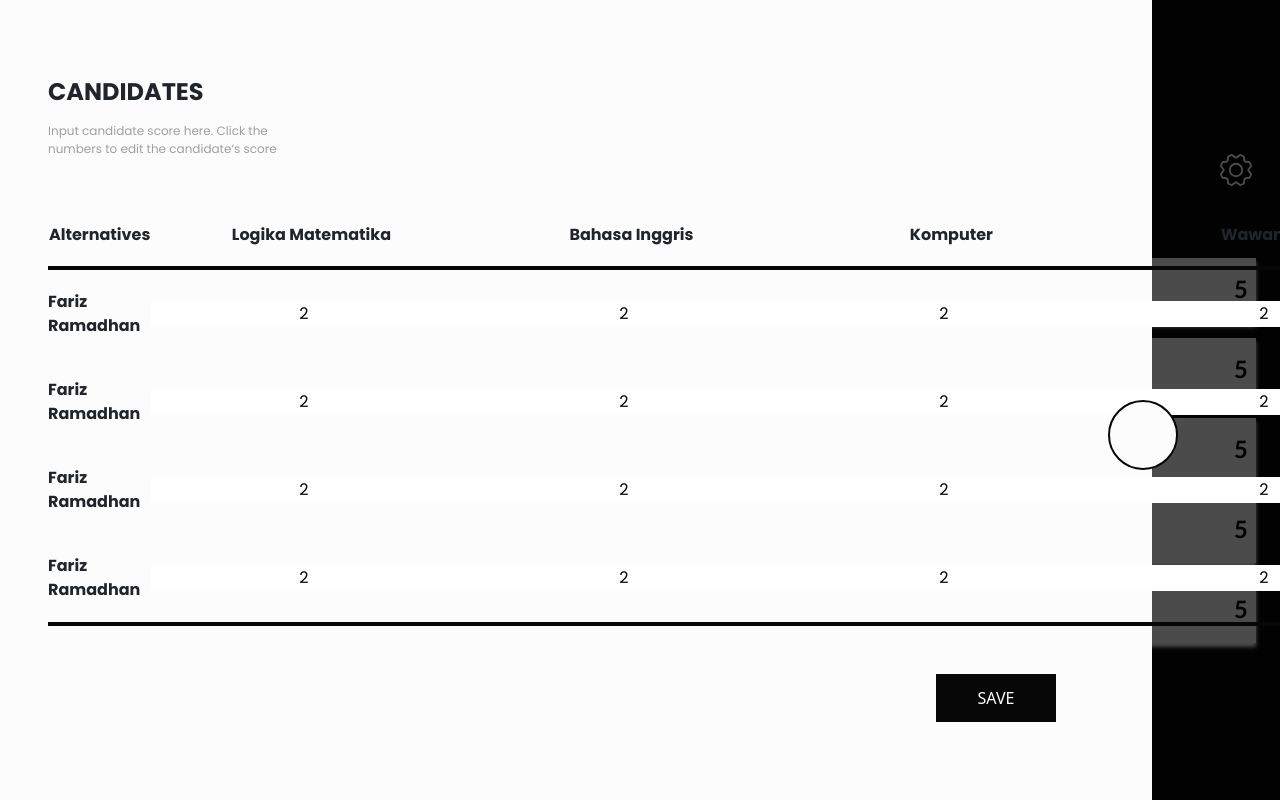
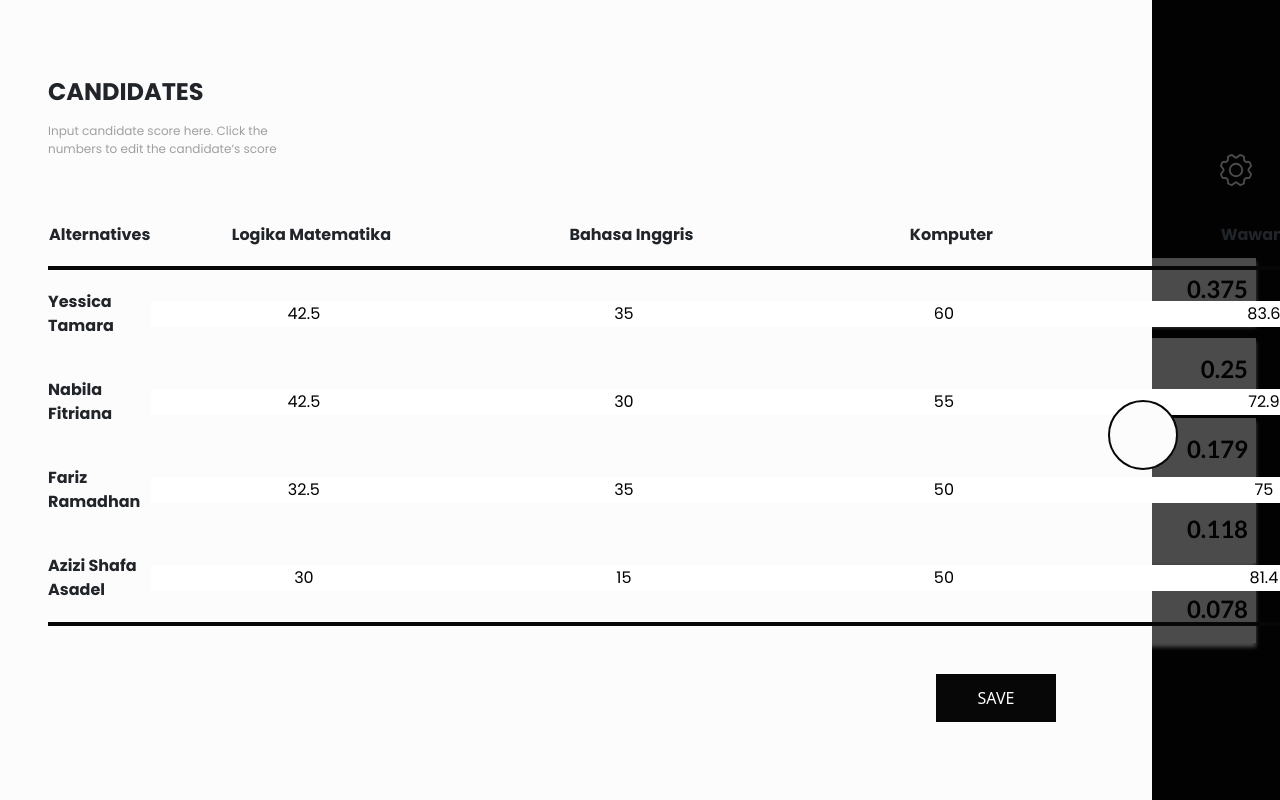
Before and after one commit to imfariz/imfariz.github.io, a Vue app: page / in a window 1280 px wide. Both pictures are taken after a click on the button "CANDIDATES". Built offline with nearby package versions, Linux system fonts and the light colour scheme; some icons are missing.

Commit message:
Make Animation on UI

```diff
--- a/src/App.vue
+++ b/src/App.vue
@@ -17,10 +17,10 @@
                 <h2>Candidates has been ranked by their subject score. <br>The scores that accumulated with AHP method then being ranked with SAW method. </h2>
             </div>
             <div class="lists d-flex flex-column justify-content-around mt-4">
-                <div class="list d-flex align-items-end" v-for="(alt,index) in alternative" :key="alt">
+                <div class="list d-flex align-items-end" v-for="(alt,index) in result.alt" :key="alt">
                     <p class="rank ms-2" v-text="index +1"></p>
                     <p class="name ms-2" v-text="alt.nama"></p>
-                    <p class="score me-2" v-text="alt.value"></p>
+                    <p class="score me-2" v-text="Number((alt.value).toFixed(3))"></p>
                 </div>
             </div>
             </div>
@@ -33,19 +33,25 @@
                 <h2>Criteria that given by user will be accumulating with <br> AHP method to find the most potential criteria </h2>
             </div>
             <div class="lists d-flex flex-column justify-content-around mt-4">
-                <div class="list d-flex align-items-end" v-for="(crt, index) in kriteria" :key="crt">
+                <div class="list d-flex align-items-end" v-for="(crt, index) in result.crt" :key="crt">
                     <p class="rank ms-2" v-text="index+1"></p>
                     <p class="name ms-2" v-text="crt.nama"></p>
-                    <p class="score me-2" v-text="crt.eigen"></p>
+                    <p class="score me-2" v-text="Number((crt.bobotPrioritas).toFixed(3))"></p>
                 </div>
             </div>
             </div>
         </div>
 
         <!-- Modal -->
-        <modal-candidate @switch="fillCriteria($event)" @checked="showingCrt" :crt="kriteria" v-if="closed==true"/>
-        <modal-criteria @checked="showingCr" v-if="closeCrt==true" />
-        <modal-alternative @checked="showingCdt" v-if="closeCdt==true" />
+        <modal-candidate @switch="fillCriteria($event)" @checked="showingCrt" :crt="kriteria" v-if="closed==true" :prioValue="priorityValue" />
+
+        <transition name="MC">
+            <modal-criteria name="fade" @checked="showingCr" :bobot="kriteria" v-if="closeCrt==true" />
+        </transition>
+
+        <transition name="MA">
+            <modal-alternative @switch="fillAlternative($event)" @checked="showingCdt" :alt="alternative" v-if="closeCdt==true" />
+        </transition>
     </div>
 </template>
 
@@ -64,13 +70,14 @@ export default {
     ModalCriteria,
     ModalAlternative
   },
-  created() {
-    this.ahp()
-    // Ranking
-    this.kriteria.sort((a,b) => parseFloat(b.eigen) - parseFloat(a.eigen))
+  mounted() {
+    this.finishing()
   },
   data() {
       return {
+        //Watch Properties
+        priorityValue: [11,10,11,11,11,10,11,10,11,10],
+
         //   Modal Variables
         closed: false,
         closeCdt: false,
@@ -80,45 +87,45 @@ export default {
         alternative: [
             {
                 nama: "Fariz Ramadhan",
-                logma: 70,
-                english: 85,
-                computer: 80,
-                interview: 70,
-                general: 87,
+                logma: 32.5,
+                english: 35,
+                computer: 50,
+                interview: 75,
+                general: 35,
                 value: 1
             },
             {
                 nama: "Nabila Fitriana",
-                logma: 70,
-                english: 85,
-                computer: 80,
-                interview: 70,
-                general: 87,
+                logma: 42.5,
+                english: 30,
+                computer: 55,
+                interview: 72.9,
+                general: 60,
                 value: 1
             },
             {
                 nama: "Yessica Tamara",
-                logma: 70,
-                english: 85,
-                computer: 80,
-                interview: 70,
-                general: 87,
+                logma: 42.5,
+                english: 35,
+                computer: 60,
+                interview: 83.6,
+                general: 40,
                 value: 1
             },
             {
                 nama: "Azizi Shafa Asadel",
-                logma: 70,
-                english: 85,
-                computer: 80,
-                interview: 70,
-                general: 87,
+                logma: 30,
+                english: 15,
+                computer: 50,
+                interview: 81.4,
+                general: 45,
                 value: 1
             },
         ],
         kriteria: [
             {
                 nama: "Logika Matematika",
-                bobot: [1,1,1,1,1],
+                bobot: [1, 3, 2, 3, 3],
                 normal: [1,1,1,1,1],
                 bobotPrioritas: 0,
                 normalEigen: [],
@@ -127,7 +134,7 @@ export default {
             },
             {
                 nama: "Bahasa Inggris",
-                bobot: [1,1,1,1,1],
+                bobot: [0.333, 1, 3, 2, 3],
                 normal: [1,1,1,1,1],
                 bobotPrioritas: 0,
                 normalEigen: [],
@@ -136,7 +143,7 @@ export default {
             },
             {
                 nama: "Komputer",
-                bobot: [1,1,1,1,1],
+                bobot: [0.5, 0.333, 1, 2, 3],
                 normal: [1,1,1,1,1],
                 bobotPrioritas: 0,
                 normalEigen: [],
@@ -145,7 +152,7 @@ export default {
             },
             {
                 nama: "Wawancara",
-                bobot: [1,1,1,1,1],
+                bobot: [0.333, 0.5, 0.5, 1, 2],
                 normal: [1,1,1,1,1],
                 bobotPrioritas: 0,
                 normalEigen: [],
@@ -154,7 +161,7 @@ export default {
             },
             {
                 nama: "Pengetahuan Umum",
-                bobot: [1,1,1,1,1],
+                bobot: [0.333, 0.333, 0.333, 0.5, 1],
                 normal: [1,1,1,1,1],
                 bobotPrioritas: 0,
                 normalEigen: [],
@@ -162,13 +169,31 @@ export default {
                 eigen: 0
             }
         ],
-        totalKriteria: [1,1,1,1,1]
+
+        // Utility
+        totalKriteria: [1,1,1,1,1],
+        criteria1: [1,1,1,1],
+        criteria2: [1,1,1,1],
+        criteria3: [1,1,1,1],
+        criteria4: [1,1,1,1],
+        criteria5: [1,1,1,1],
+
+        //Ranked
+        result: {
+            alt: [],
+            crt: []
+        }
     }
 },
 watch: {
     closed: function(val) {
         if(val == false) {
-              this.ahp()
+            this.finishing()
+        }
+    },
+    closeCdt: function(val) {
+        if(val == false) {
+            this.finishing()
         }
     }
 },
@@ -195,8 +220,11 @@ export default {
         }
     },
     fillCriteria: function(value) {
-         this.kriteria = value
-         console.log(this.kriteria)
+        this.kriteria = value.kriteria
+        this.priorityValue = value.priority
+    },
+    fillAlternative: function(value) {
+        this.alternative = value
     },
 
     //  Algoritma
@@ -239,8 +267,37 @@ export default {
     }
 
     // Ranking
-    this.kriteria.sort((a,b) => parseFloat(b.eigen) - parseFloat(a.eigen))
+    // this.kriteria.sort((a,b) => parseFloat(b.eigen) - parseFloat(a.eigen))
     },
+    saw: function() {
+        //Normalisasi Nilai Umum pada Metode SAW
+        for(let h=0; h<this.alternative.length;h++) {
+            this.criteria1[h] = (this.alternative[h].logma>29)?0.5:this.alternative[h].logma
+            this.criteria2[h] = (this.alternative[h].english<30)?0.25:0.5
+            this.criteria3[h] = (this.alternative[h].computer>50)?0.75:0.5
+            this.criteria4[h] = (this.alternative[h].interview>80)?1.0:0.75
+            this.criteria5[h] = (this.alternative[h].general>50)?0.75:0.5
+        }
+
+        for(let h=0; h<this.alternative.length;h++) {
+            this.alternative[h].value = (this.criteria1[h]*this.kriteria[0].bobotPrioritas) +
+                (this.criteria2[h]*this.kriteria[1].bobotPrioritas) +
+                (this.criteria3[h]*this.kriteria[2].bobotPrioritas) +
+                (this.criteria4[h]*this.kriteria[3].bobotPrioritas) +
+                (this.criteria5[h]*this.kriteria[4].bobotPrioritas)
+        }
+
+        //Ranking
+        // this.alternative.sort((a,b) => parseFloat(b.value) - parseFloat(a.value))
+    },
+    finishing: function() {
+        this.ahp()
+        this.saw()
+
+        //Ranking
+        this.result.crt = this.kriteria.sort((a,b) => parseFloat(b.bobotPrioritas) - parseFloat(a.bobotPrioritas))
+        this.result.alt = this.alternative.sort((a,b) => parseFloat(b.value) - parseFloat(a.value))
+    }
 }
 }
 </script>
@@ -293,7 +350,7 @@ button.cta-secondary:hover {
     top: 0;
     width: 100%;
     height: 100%;
-    overflow: auto;
+    overflow: hidden;
     background-color: rgba(0,0,0,0.7);
 }
 
@@ -304,7 +361,7 @@ button.cta-secondary:hover {
     top: 0;
     width: 100%;
     height: 100%;
-    overflow: auto;
+    overflow: hidden;
     background-color: rgba(255, 255, 255, 0.7);
 }
 
@@ -590,6 +647,35 @@ button.cta-secondary:hover {
 }
 
 /* Animation */
+
+/* Entering Page */
+.MC-enter-active {
+    animation: fadedMC 500ms ease;
+}
+
+.MA-enter-active {
+    animation: fadedMA 500ms ease;
+}
+
+/* Leaving Page */
+.MC-leave-active {
+    animation: fadedMC 500ms ease reverse;
+}
+
+.MA-leave-active {
+    animation: fadedMA 500ms ease reverse;
+}
+
+@keyframes fadedMC {
+    from {transform: translateX(100%);}
+    to {transform: translateX(0);}
+}
+
+@keyframes fadedMA {
+    from {transform: translateX(-100%);}
+    to {transform: translateX(0);}
+}
+
 @keyframes spin {
     from {
         transform: rotate(0deg);
--- a/src/components/ModalAlternative.vue
+++ b/src/components/ModalAlternative.vue
@@ -16,43 +16,19 @@
                             <th>Pengetahuan Umum</th>
                         </thead>
                         <tbody>
-                            <tr>
-                                <td class="text-start">Fariz Ramadhan</td>
-                                <td><input type="number" style="text-align: center" value="2"></td>
-                                <td><input type="number" style="text-align: center" value="2"></td>
-                                <td><input type="number" style="text-align: center" value="2"></td>
-                                <td><input type="number" style="text-align: center" value="2"></td>
-                                <td><input type="number" style="text-align: center" value="2"></td>
-                            </tr>
-                            <tr>
-                                <td class="text-start">Fariz Ramadhan</td>
-                                <td><input type="number" style="text-align: center" value="2"></td>
-                                <td><input type="number" style="text-align: center" value="2"></td>
-                                <td><input type="number" style="text-align: center" value="2"></td>
-                                <td><input type="number" style="text-align: center" value="2"></td>
-                                <td><input type="number" style="text-align: center" value="2"></td>
-                            </tr>
-                            <tr>
-                                <td class="text-start">Fariz Ramadhan</td>
-                                <td><input type="number" style="text-align: center" value="2"></td>
-                                <td><input type="number" style="text-align: center" value="2"></td>
-                                <td><input type="number" style="text-align: center" value="2"></td>
-                                <td><input type="number" style="text-align: center" value="2"></td>
-                                <td><input type="number" style="text-align: center" value="2"></td>
-                            </tr>
-                            <tr>
-                                <td class="text-start">Fariz Ramadhan</td>
-                                <td><input type="number" style="text-align: center" value="2"></td>
-                                <td><input type="number" style="text-align: center" value="2"></td>
-                                <td><input type="number" style="text-align: center" value="2"></td>
-                                <td><input type="number" style="text-align: center" value="2"></td>
-                                <td><input type="number" style="text-align: center" value="2"></td>
+                            <tr v-for="alt in alternatives" :key="alt">
+                                <td class="text-start" v-text="alt.nama"></td>
+                                <td><input type="number" style="text-align: center" v-model="alt.logma"></td>
+                                <td><input type="number" style="text-align: center" v-model="alt.english"></td>
+                                <td><input type="number" style="text-align: center" v-model="alt.computer"></td>
+                                <td><input type="number" style="text-align: center" v-model="alt.interview"></td>
+                                <td><input type="number" style="text-align: center" v-model="alt.general"></td>
                             </tr>
                         </tbody>
                     </table>
                 </div>
                 <div class="model-cdt-cta mt-5 align-self-end me-5">
-                    <button class="cta cta-primary">SAVE</button>
+                    <button class="cta cta-primary" @click="save">SAVE</button>
                 </div>
             </div>
             <button class="close" @click="$emit('checked')">
@@ -69,6 +45,23 @@ export default {
     components: {
         Icon
     },
+    props: {
+        alt: Array
+    },
+    created() {
+        this.alternatives = this.alt
+    },
+    data() {
+        return {
+            alternatives: []
+        }
+    },
+    methods: {
+        save: function() {
+            this.$emit('switch', this.alternatives)
+            this.$emit('checked')
+        }
+    }
 }
 </script>
 
--- a/src/components/ModalCandidate.vue
+++ b/src/components/ModalCandidate.vue
@@ -147,10 +147,21 @@ export default {
         Icon
     },
     props: {
-      crt: Array
+      crt: Array,
+      prioValue: Array
     },
     created() {
       this.kriteria = this.crt
+      this.test0 = this.prioValue[0]
+      this.test1 = this.prioValue[1]
+      this.test2 = this.prioValue[2]
+      this.test3 = this.prioValue[3]
+      this.test4 = this.prioValue[4]
+      this.test5 = this.prioValue[5]
+      this.test6 = this.prioValue[6]
+      this.test7 = this.prioValue[7]
+      this.test8 = this.prioValue[8]
+      this.test9 = this.prioValue[9]
     },
     data() {
         return {
@@ -180,10 +191,11 @@ export default {
 
             // Data Priority
             kriteria: [],
+            priority: []
         }
     },
     watch: {
-        test0: function(val) {
+      test0: function(val) {
         if(val == 1) {
             this.text0 = "Mutlak Tidak Lebih Penting dari"
             this.kriteria[0].bobot[1] = 1/9
@@ -277,7 +289,7 @@ export default {
             }
         }
     },
-        test1: function(val) {
+      test1: function(val) {
         if(val == 1) {
             this.text1 = "Mutlak Tidak Lebih Penting dari"
             this.kriteria[0].bobot[2] = 1/9
@@ -371,7 +383,7 @@ export default {
             }
         }
     },
-        test2: function(val) {
+      test2: function(val) {
       if(val == 1) {
         this.text2 = "Mutlak Tidak Lebih Penting dari"
         this.kriteria[0].bobot[3] = 1/9
@@ -1145,7 +1157,13 @@ export default {
     },
     methods: {
       test: function() {
-        this.$emit('switch', this.kriteria)
+        let data = {
+          kriteria: this.kriteria,
+          priority: [this.test0, this.test1, this.test2, this.test3, this.test4,
+            this.test5, this.test6, this.test7, this.test8, this.test9]
+        }
+        this.$emit('switch', data)
+        this.$emit('checked')
       }
     }
 }
--- a/src/components/ModalCriteria.vue
+++ b/src/components/ModalCriteria.vue
@@ -9,52 +9,12 @@
                 <table class="text-center">
                     <thead>
                         <th class="text-start">Criteria</th>
-                        <th>Logika Matematika</th>
-                        <th>Bahasa Inggris</th>
-                        <th>Komputer</th>
-                        <th>Wawancara</th>
-                        <th>Pengetahuan Umum</th>
+                        <th v-for="x in bobot" :key="x" v-text="x.nama"></th>
                     </thead>
                     <tbody>
-                        <tr>
-                            <td class="text-start">Logika Matematika</td>
-                            <td><input type="number" style="text-align: center" value="2"></td>
-                            <td><input type="number" style="text-align: center" value="2"></td>
-                            <td><input type="number" style="text-align: center" value="2"></td>
-                            <td><input type="number" style="text-align: center" value="2"></td>
-                            <td><input type="number" style="text-align: center" value="2"></td>
-                        </tr>
-                        <tr>
-                            <td class="text-start">Bahasa Inggris</td>
-                            <td><input type="number" style="text-align: center" value="2"></td>
-                            <td><input type="number" style="text-align: center" value="2"></td>
-                            <td><input type="number" style="text-align: center" value="2"></td>
-                            <td><input type="number" style="text-align: center" value="2"></td>
-                            <td><input type="number" style="text-align: center" value="2"></td>
-                        </tr>
-                        <tr>
-                            <td class="text-start">Komputer</td>
-                            <td><input type="number" style="text-align: center" value="2"></td>
-                            <td><input type="number" style="text-align: center" value="2"></td>
-                            <td><input type="number" style="text-align: center" value="2"></td>
-                            <td><input type="number" style="text-align: center" value="2"></td>
-                            <td><input type="number" style="text-align: center" value="2"></td>
-                        </tr>
-                        <tr>
-                            <td class="text-start">Wawancara</td>
-                            <td><input type="number" style="text-align: center" value="2"></td>
-                            <td><input type="number" style="text-align: center" value="2"></td>
-                            <td><input type="number" style="text-align: center" value="2"></td>
-                            <td><input type="number" style="text-align: center" value="2"></td>
-                            <td><input type="number" style="text-align: center" value="2"></td>
-                        </tr>
-                        <tr>
-                            <td class="text-start">Pengetahuan Umum</td>
-                            <td><input type="number" style="text-align: center" value="2"></td>
-                            <td><input type="number" style="text-align: center" value="2"></td>
-                            <td><input type="number" style="text-align: center" value="2"></td>
-                            <td><input type="number" style="text-align: center" value="2"></td>
-                            <td><input type="number" style="text-align: center" value="2"></td>
+                        <tr v-for="x in bobot" :key="x">
+                            <td class="text-start" v-text="x.nama"></td>
+                            <td v-for="(y, index) in x.bobot" :key="y"><input type="number" style="text-align: center" v-model="x.bobot[index]"></td>
                         </tr>
                     </tbody>
                 </table>
@@ -77,6 +37,7 @@ export default {
     components: {
         Icon
     },
+    props: ['bobot']
 }
 </script>
 
```
Lines whose indentation alone changed are shown as unchanged.
